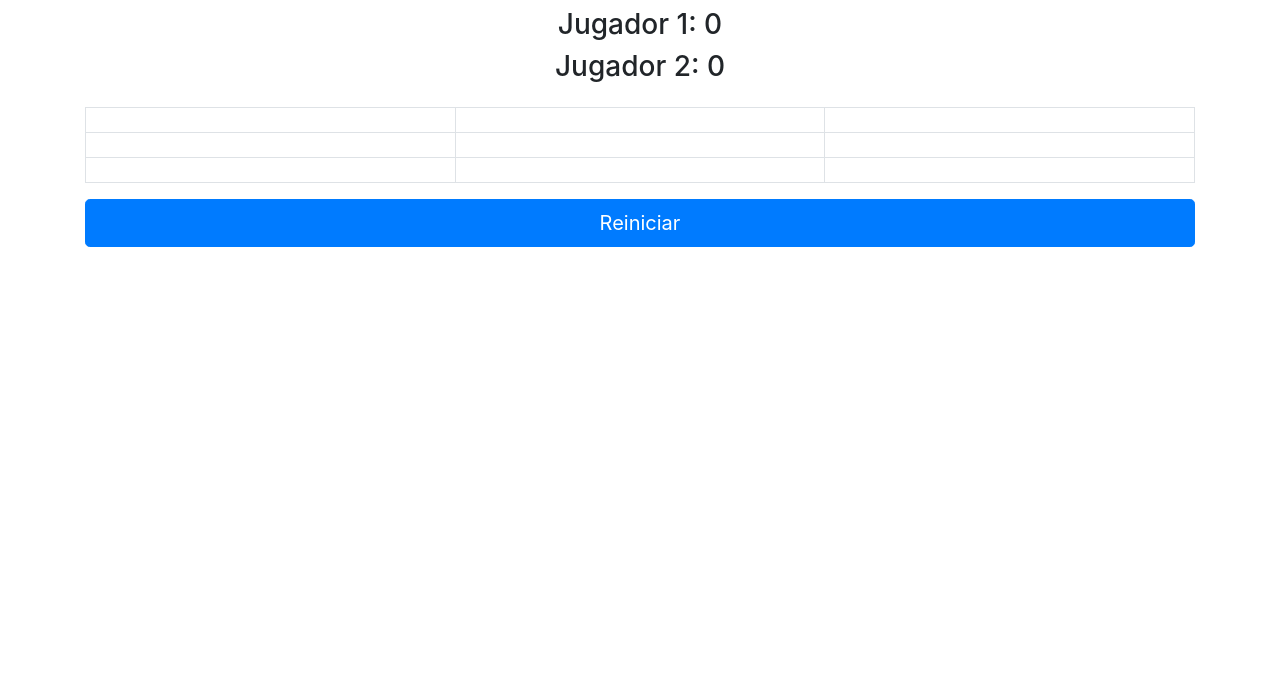
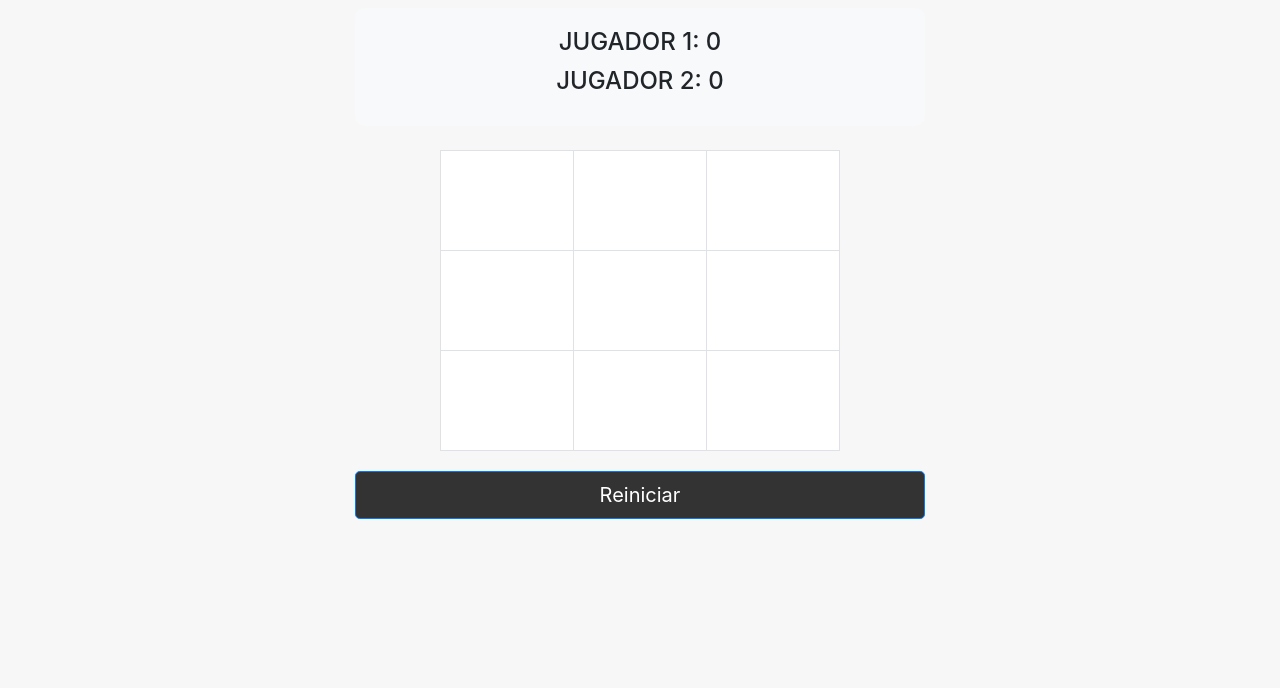
Before and after one commit to KevinPlucci/Ta-te-ti, a plain HTML site: page index.html in a window 1280 px wide. Shown: the part 112-800 px from the top of the page. Drawn offline with nearby package versions, Linux system fonts and the light colour scheme.

Commit message:
Con el punto

```diff
--- a/index.html
+++ b/index.html
@@ -7,7 +7,7 @@
       rel="stylesheet"
       href="https://cdnjs.cloudflare.com/ajax/libs/twitter-bootstrap/4.6.0/css/bootstrap.min.css"
     />
-    <link rel="stylesheet" href="public/css/" />
+    <link rel="stylesheet" href="./public/css/styles.css" />
   </head>
   <body>
     <div class="container mt-5">
```
